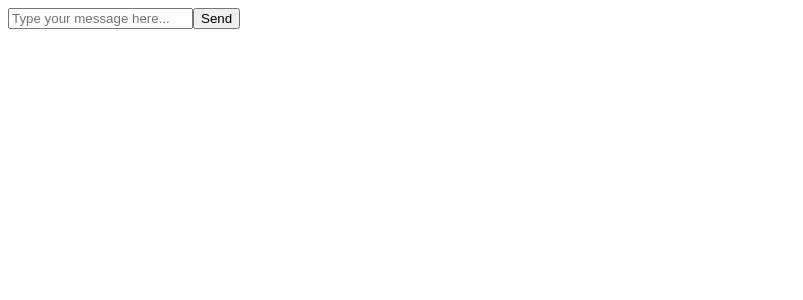
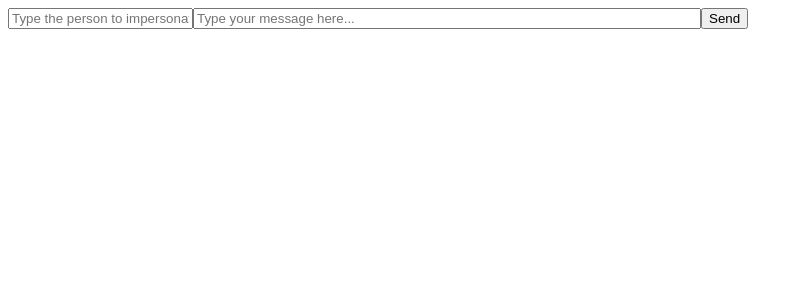
Before and after one commit to cluebbe/ai-impersonator-angular, an Angular app: page / in a window 1280 px wide. Shown: the top 300 px of the page, without its empty margins (0-803 px from the left). Built offline with nearby package versions, Linux system fonts and the light colour scheme.

Commit message:
created impersonating function

```diff
--- a/src/app/app.component.html
+++ b/src/app/app.component.html
@@ -2,19 +2,26 @@
   <div>
 
     <div>
+
       <div>
-        <div *ngFor="let message of chatMessages">
-          <strong>{{ message.sender }}:</strong> {{ message.text }}
-        </div>
-      </div>
-      <div>
+        <input
+        type="text"
+        [(ngModel)]="personToImpersonate"
+        placeholder="Type the person to impersonate..."
+      />
         <input
           type="text"
           [(ngModel)]="userInput"
           placeholder="Type your message here..."
           (keyup.enter)="sendMessage()"
+          style="width: 500px;"
         />
         <button (click)="sendMessage()">Send</button>
+      </div>
+      <div>
+        <div *ngFor="let message of chatMessages">
+          <strong>{{ message.sender }}:</strong> {{ message.text }}
+        </div>
       </div>
     </div>
 
--- a/src/app/app.component.ts
+++ b/src/app/app.component.ts
@@ -14,12 +14,14 @@ import { NgFor } from '@angular/common';
 export class AppComponent {
   title = 'ai-impersonator-angular';
   public userInput: string = '';
+  public personToImpersonate: string = '';
   chatMessages: { sender: string; text: string }[] = [];
 
   constructor(private http: HttpClient) {}
 
   sendMessage() {
     if (this.userInput.trim()) {
+      const userMessagePretext = "Please answer the following question as if you were an actor impersonating " + this.personToImpersonate + " (100 Tokens max): "
       const userMessage = this.userInput.trim();
       this.chatMessages.push({ sender: 'You', text: userMessage });
       this.userInput = '';
@@ -39,7 +41,7 @@ export class AppComponent {
         messages: [
           {
             role: 'user',
-            content: userMessage,
+            content: userMessagePretext + userMessage,
           },
         ],
         temperature: 0.7,
@@ -57,7 +59,7 @@ export class AppComponent {
         .subscribe((response: any) => {
           const assistantMessage = response.choices[0]?.message?.content || 'No response received.';
           console.log(response);
-          this.chatMessages.push({ sender: 'Grok', text: assistantMessage  });
+          this.chatMessages.push({ sender: this.personToImpersonate, text: assistantMessage  });
         });
     }
   }
```
